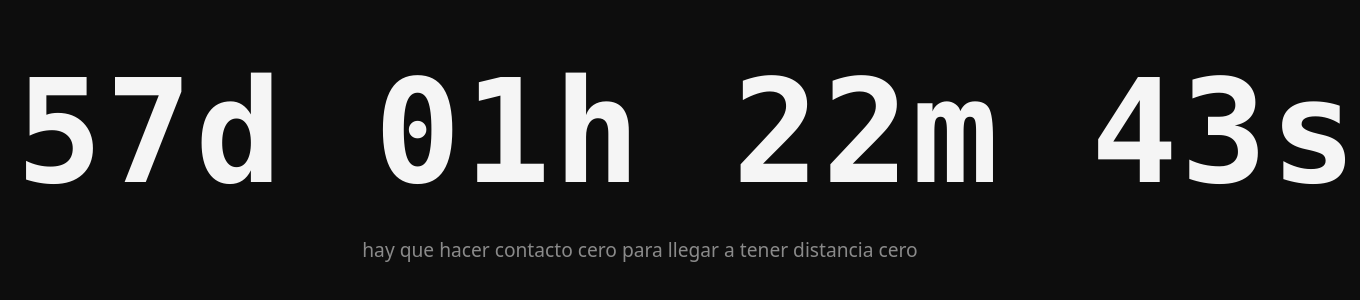
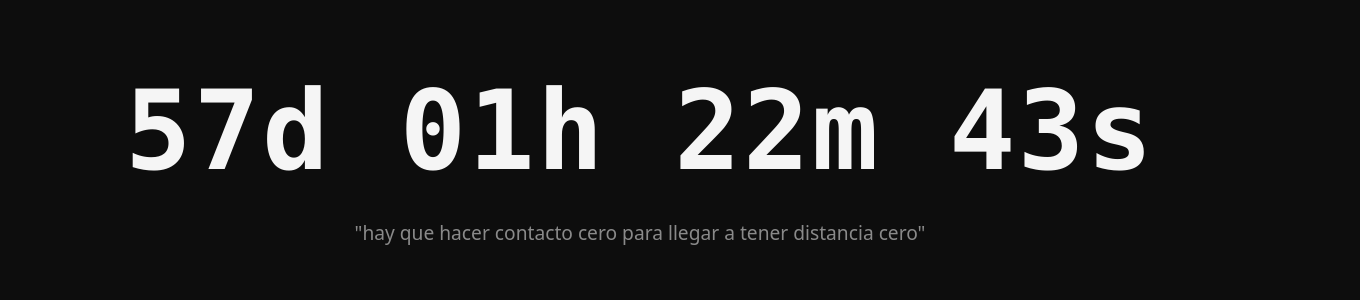
Before and after one commit to acoidaan/countdown, a plain HTML site: page index.html in a window 1280 px wide. Shown: the part 238-538 px from the top of the page, 1360 px wide, since content can reach past the window. Drawn offline with Linux system fonts and the light colour scheme; a web font is replaced by a local one.

Commit message:
Mejorar la legibilidad y organización del código HTML y CSS, actualizando comentarios y ajustando estilos.

```diff
--- a/index.html
+++ b/index.html
@@ -2,24 +2,24 @@
 <html lang="es">
 <head>
   <meta charset="UTF-8" />
-  <!-- Evita zoom inicial en iOS y usa toda la pantalla -->
-  <meta name="viewport" content="width=device-width, initial-scale=1, maximum-scale=1, viewport-fit=cover" />
+  <!-- viewport correcto en iOS, y evitar zooms raros -->
+  <meta name="viewport" content="width=device-width, initial-scale=1, viewport-fit=cover" />
   <title>Countdown</title>
   <link rel="stylesheet" href="styles.css" />
 </head>
 <body>
   <div class="container">
     <div id="countdown" class="countdown" aria-live="polite">00d 00h 00m 00s</div>
-    <p class="phrase">hay que hacer contacto cero para llegar a tener distancia cero</p>
+    <p class="phrase">"hay que hacer contacto cero para llegar a tener distancia cero"</p>
   </div>
 
   <script>
-    // 10 noviembre 2025, 08:55 (hora local)
+    // ---- Cuenta atrás (10 nov 2025, 08:55 hora local) ----
     const targetDate = new Date("Nov 10, 2025 08:55:00").getTime();
     const el = document.getElementById("countdown");
     const pad2 = (n) => String(n).padStart(2, "0");
 
-    function tick() {
+    function renderCountdown() {
       const now = Date.now();
       let ms = targetDate - now;
 
@@ -28,19 +28,48 @@
         return;
       }
 
-      const days = Math.floor(ms / 86400000);
-      ms -= days * 86400000;
-      const hours = Math.floor(ms / 3600000);
-      ms -= hours * 3600000;
-      const minutes = Math.floor(ms / 60000);
-      ms -= minutes * 60000;
-      const seconds = Math.floor(ms / 1000);
+      const d = Math.floor(ms / 86400000); ms -= d * 86400000;
+      const h = Math.floor(ms / 3600000);  ms -= h * 3600000;
+      const m = Math.floor(ms / 60000);    ms -= m * 60000;
+      const s = Math.floor(ms / 1000);
 
-      el.textContent = `${pad2(days)}d ${pad2(hours)}h ${pad2(minutes)}m ${pad2(seconds)}s`;
+      el.textContent = `${pad2(d)}d ${pad2(h)}h ${pad2(m)}m ${pad2(s)}s`;
     }
 
-    tick();
-    setInterval(tick, 1000);
+    // ---- FitText: hace que el contador quepa SIEMPRE en el ancho ----
+    function fitCountdown() {
+      // margen horizontal total (coincide con padding del contenedor)
+      const horizontalPadding = 16 * 2; // 1rem a cada lado
+      const available = Math.max(0, window.innerWidth - horizontalPadding);
+
+      // tamaño base para medir
+      el.style.fontSize = "120px";
+      // ancho real del texto con el tamaño base
+      const textWidth = el.scrollWidth || el.getBoundingClientRect().width || 1;
+
+      // factor de escala al ancho disponible (con un 92% de holgura)
+      const scale = (available / textWidth) * 0.92;
+
+      // límites razonables (entre 40px y 180px aprox.)
+      const px = Math.max(40, Math.min(180, 120 * scale));
+      el.style.fontSize = px + "px";
+    }
+
+    function tick() {
+      renderCountdown();
+    }
+
+    // Primer render + ajuste; luego intervalo
+    renderCountdown();
+    fitCountdown();
+    const interval = setInterval(tick, 1000);
+
+    // Reajustar al cambiar tamaño/orientación y tras pintar la primera vez
+    window.addEventListener("resize", fitCountdown, { passive: true });
+    window.addEventListener("orientationchange", () => setTimeout(fitCountdown, 50), { passive: true });
+
+    // Si quieres, vuelve a ajustar cada minuto por si cambia algo del UI del navegador móvil:
+    setInterval(fitCountdown, 60 * 1000);
   </script>
 </body>
 </html>
--- a/styles.css
+++ b/styles.css
@@ -1,5 +1,4 @@
-/* =========  Fuentes auto-hospedadas (pon los .woff2 en /fonts)  ========= */
-/* Roboto Mono 700 para el contador */
+/* ====== Fuentes auto-hospedadas (pon .woff2 en /fonts) ====== */
 @font-face {
   font-family: "Roboto Mono Local";
   src: local("Roboto Mono Bold"),
@@ -8,8 +7,6 @@
   font-style: normal;
   font-display: swap;
 }
-
-/* Lexend 400 para la frase */
 @font-face {
   font-family: "Lexend Local";
   src: local("Lexend Regular"),
@@ -19,53 +16,54 @@
   font-display: swap;
 }
 
+/* Reset mínimo */
 * { margin: 0; padding: 0; box-sizing: border-box; }
 
 html, body { height: 100%; }
 
-/* iOS: evita reescalado automático de texto */
+/* iOS: respeta tamaños y usa el viewport real */
 html { -webkit-text-size-adjust: 100%; text-size-adjust: 100%; }
 
 body {
-  min-height: 100svh;               /* usa viewport real en móviles */
+  min-height: 100svh;                       /* altura real del viewport en móviles */
   display: flex;
   justify-content: center;
   align-items: center;
   background: #0d0d0d;
   color: #f5f5f5;
+  overflow-x: hidden;                       /* evita “paneo” lateral en iOS */
   font-family: "Roboto Mono Local", ui-monospace, SFMono-Regular, Menlo, Monaco, Consolas, "Liberation Mono", monospace;
   -webkit-font-smoothing: antialiased;
   -moz-osx-font-smoothing: grayscale;
   text-rendering: optimizeLegibility;
-  padding: env(safe-area-inset-top) env(safe-area-inset-right)
-           env(safe-area-inset-bottom) env(safe-area-inset-left);
+
+  /* safe areas en iPhone (notch) */
+  padding: env(safe-area-inset-top) calc(env(safe-area-inset-right) + 0px)
+           env(safe-area-inset-bottom) calc(env(safe-area-inset-left) + 0px);
 }
 
 .container {
   text-align: center;
   width: 100%;
-  padding: 0 1rem;
+  padding: 0 1rem;                          /* => 16px a cada lado */
 }
 
-/* Contador: monoespaciado + números tabulares, tamaño según vmin para que siempre quepa */
 .countdown {
   font-weight: 700;
   font-variant-numeric: tabular-nums lining-nums;
   font-feature-settings: "tnum" 1, "lnum" 1;
+  line-height: 1;
+  white-space: nowrap;                      /* todo en una línea */
   letter-spacing: 0.02em;
-  line-height: 1;
-  font-size: clamp(2.4rem, 18vmin, 11rem);  /* vmin -> se adapta al lado menor (alto/ancho) */
-  margin-bottom: 2rem;
-  white-space: nowrap;                       /* evita saltos de línea */
+  /* El tamaño final lo define JS (fitCountdown) para que siempre quepa */
 }
 
-/* Frase en Lexend */
 .phrase {
   font-family: "Lexend Local", system-ui, -apple-system, "Segoe UI", Roboto, Arial, sans-serif;
   font-weight: 400;
   font-size: clamp(0.9rem, 2.4vmin, 1.4rem);
   color: #8a8a8a;
   max-width: 60ch;
-  margin: 0 auto;
+  margin: 2rem auto 0;
   line-height: 1.5;
 }
```
